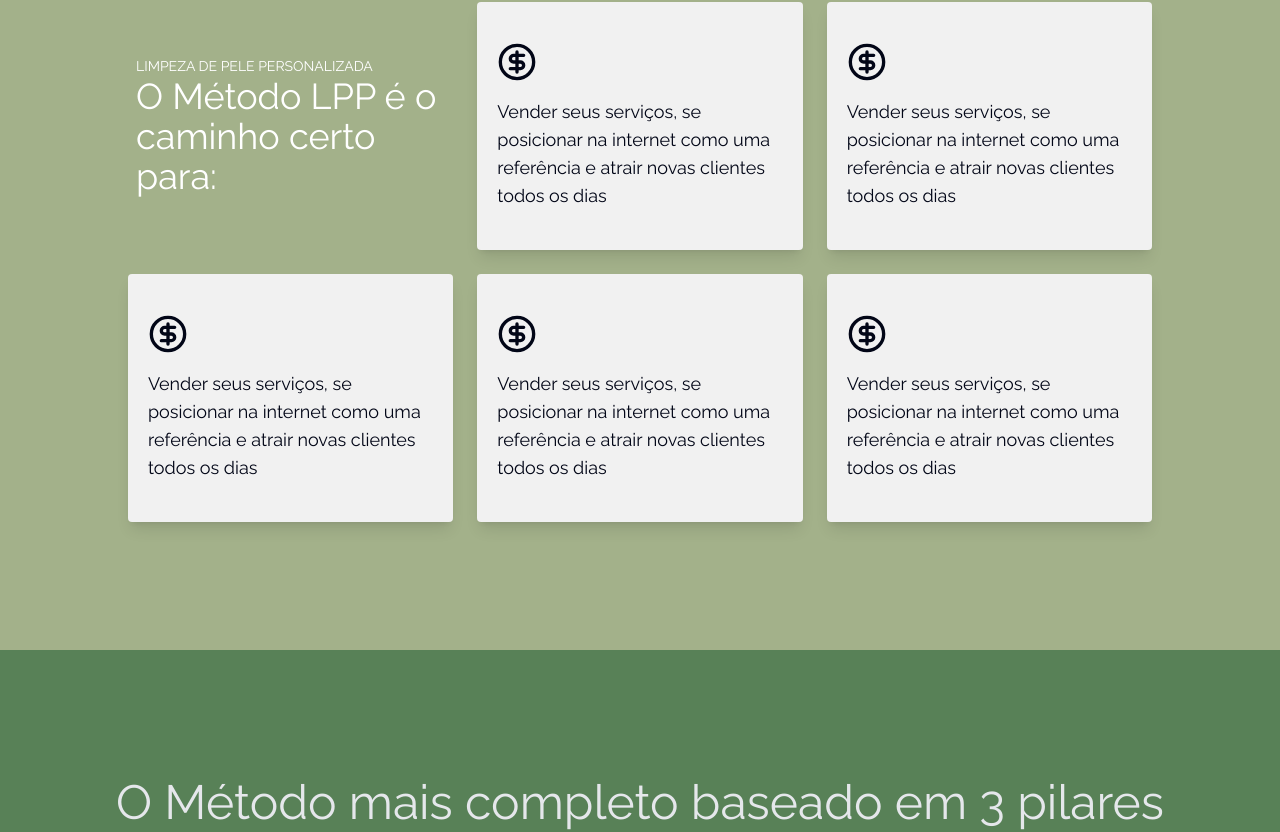
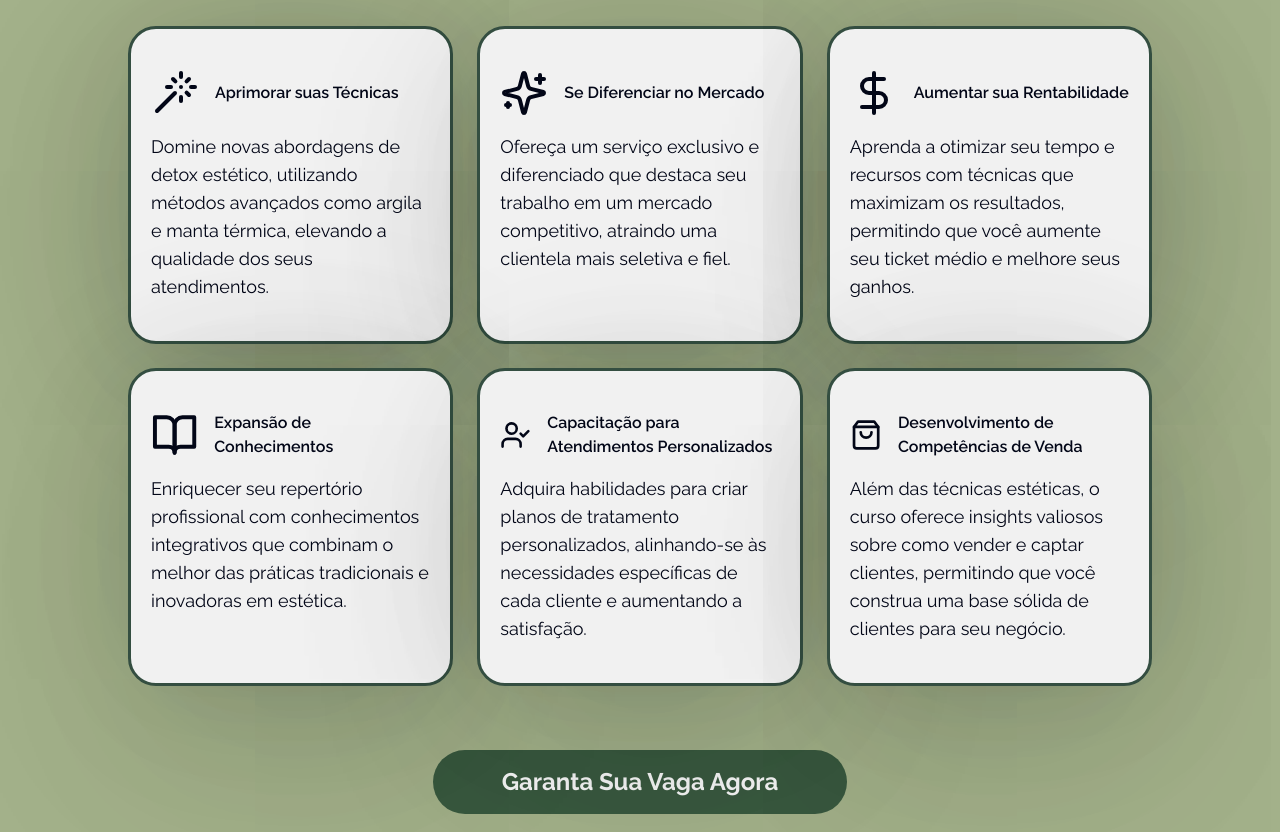
Before and after one commit to allan-batista-dev/agatharegisestetica, a Next.js app: page /deip in a window 1280 px wide. Shown: the part 1608-2440 px from the top of the page. Built offline with nearby package versions, Linux system fonts and the light colour scheme.

Commit message:
alteracoes

```diff
--- a/src/app/deip/components/CardInfo.tsx
+++ b/src/app/deip/components/CardInfo.tsx
@@ -7,10 +7,12 @@ import {
     CardHeader,
     CardTitle,
 } from "@/components/ui/card"
-import { CircleDollarSign } from "lucide-react";
+import { DollarSign, Sparkles, TrendingUp, Wand, BookOpen, UserCheck, ShoppingBag } from "lucide-react";
 import { gsap } from "gsap";
 import { ScrollTrigger } from "gsap/ScrollTrigger";
 import { useEffect, useLayoutEffect } from "react";
+import Link from "next/link";
+import { Button } from "@/components/ui/button";
 
 const CardInfo = () => {
 
@@ -45,56 +47,72 @@ const CardInfo = () => {
     }, [])
 
     return (
-        <section className="bg-green-light pt-64 pb-32 ">
+        <section className="bg-green-light pt-24 md:pt-44 pb-32 ">
+            <div className="text-center px-2 my-auto text-white card mb-10">
+                <p className="text-sm text-muted-foreground">
+                    DETOX ESTÉTICO INTEGRATIVO PERSONALIZADO
+                </p>
+                <p className="text-4xl font-bold">
+                    O Método D.E.I.P é o caminho certo para:
+                </p>
+            </div>
             <div className="grid grid-cols-1 md:grid-cols-2 lg:grid-cols-3 gap-x-6 gap-y-6 mx-5 lg:mx-32 items">
-                <div className="px-2 my-auto text-white card">
-                    <p className="text-sm text-muted-foreground">
-                        LIMPEZA DE PELE PERSONALIZADA
-                    </p>
-                    <p className="text-4xl">
-                        O Método LPP é o caminho certo para:
-                    </p>
-                </div>
-                <Card className=" bg-default px-5 py-10 card-y">
-                    <p className="mb-4">
-                        <CircleDollarSign className="h-10 w-10" />
+
+                <Card className=" bg-default px-5 py-10 card-y border-green-bold">
+                    <p className="mb-4 flex items-center">
+                        <Wand className="h-12 w-12 me-4" /> <span className="font-4xl font-semibold">Aprimorar suas Técnicas</span>
                     </p>
                     <p className="text-lg">
-                        Vender seus serviços, se posicionar na internet como uma referência e atrair novas clientes todos os dias
+                        Domine novas abordagens de detox estético, utilizando métodos avançados como argila e manta térmica, elevando a qualidade dos seus atendimentos.
                     </p>
                 </Card>
-                <Card className="px-5 py-10 bg-default card-reverse">
-                    <p className="mb-4">
-                        <CircleDollarSign className="h-10 w-10" />
+                <Card className=" bg-default px-5 py-10 card border-green-bold">
+                    <p className="mb-4 flex items-center">
+                        <Sparkles className="h-12 w-12 me-4" /> <span className="font-4xl font-semibold">Se Diferenciar no Mercado</span>
                     </p>
                     <p className="text-lg">
-                        Vender seus serviços, se posicionar na internet como uma referência e atrair novas clientes todos os dias
+                        Ofereça um serviço exclusivo e diferenciado que destaca seu trabalho em um mercado competitivo, atraindo uma clientela mais seletiva e fiel.
                     </p>
                 </Card>
-                <Card className="px-5 py-10 bg-default card">
-                    <p className="mb-4">
-                        <CircleDollarSign className="h-10 w-10" />
+                <Card className=" bg-default px-5 py-10 card-reverse border-green-bold">
+                    <p className="mb-4 flex items-center">
+                        <DollarSign className="h-12 w-12 me-4" /> <span className="font-4xl font-semibold">Aumentar sua Rentabilidade</span>
                     </p>
-                    <p className="text-lg bg-default ">
-                        Vender seus serviços, se posicionar na internet como uma referência e atrair novas clientes todos os dias
+                    <p className="text-lg">
+                        Aprenda a otimizar seu tempo e recursos com técnicas que maximizam os resultados, permitindo que você aumente seu ticket médio e melhore seus ganhos.
                     </p>
                 </Card>
-                <Card className="px-5 py-10 bg-default card-y">
-                    <p className="mb-4">
-                        <CircleDollarSign className="h-10 w-10" />
+                <Card className=" bg-default px-5 py-10 card border-green-bold">
+                    <p className="mb-4 flex items-center">
+                        <BookOpen className="h-12 w-12 me-4" /> <span className="font-4xl font-semibold">Expansão de Conhecimentos</span>
                     </p>
                     <p className="text-lg">
-                        Vender seus serviços, se posicionar na internet como uma referência e atrair novas clientes todos os dias
+                        Enriquecer seu repertório profissional com conhecimentos integrativos que combinam o melhor das práticas tradicionais e inovadoras em estética.
                     </p>
                 </Card>
-                <Card className="px-5 py-10 bg-default card-reverse">
-                    <p className="mb-4">
-                        <CircleDollarSign className="h-10 w-10" />
+                <Card className=" bg-default px-5 py-10 card-y border-green-bold">
+                    <p className="mb-4 flex items-center">
+                        <UserCheck className="h-12 w-12 me-4" /> <span className="font-4xl font-semibold">Capacitação para Atendimentos Personalizados</span>
                     </p>
-                    <p className="text-lg bg-default ">
-                        Vender seus serviços, se posicionar na internet como uma referência e atrair novas clientes todos os dias
+                    <p className="text-lg">
+                        Adquira habilidades para criar planos de tratamento personalizados, alinhando-se às necessidades específicas de cada cliente e aumentando a satisfação.
                     </p>
                 </Card>
+                <Card className=" bg-default px-5 py-10 card-reverse border-green-bold">
+                    <p className="mb-4 flex items-center">
+                        <ShoppingBag className="h-12 w-12 me-4" /> <span className="font-4xl font-semibold">Desenvolvimento de Competências de Venda</span>
+                    </p>
+                    <p className="text-lg">
+                        Além das técnicas estéticas, o curso oferece insights valiosos sobre como vender e captar clientes, permitindo que você construa uma base sólida de clientes para seu negócio.
+                    </p>
+                </Card>
+            </div>
+            <div className="text-center mt-16 px-5">
+                <Link href={"#"}>
+                    <Button className="w-full md:w-1/3 text-2xl py-8 rounded-full font-bold hover:text-green-900 hover:bg-slate-100  btn-dark-ar">
+                        Garanta Sua Vaga Agora
+                    </Button>
+                </Link>
             </div>
         </section>
     )
--- a/src/app/deip/components/Headers.tsx
+++ b/src/app/deip/components/Headers.tsx
@@ -17,6 +17,12 @@ const Headers = () => {
         gsap.to(".titleHeader", {
             opacity: 1, x: 0, duration: 1,
         });
+        gsap.from(".imageHeader", {
+            opacity: 0, y: 300, duration: 1,
+        });
+        gsap.to(".imageHeader", {
+            opacity: 1, y: 0, duration: 1,
+        });
     }, []);
 
     return (
@@ -30,15 +36,15 @@ const Headers = () => {
                 </h2>
                 <div>
                     <Link href={"https://pay.kiwify.com.br/bngE4k4"}>
-                        <Button variant={'ghost'} className="btn-dark-ar">
-                            <span className="text-md font-bold">
+                        <Button variant={'ghost'} className="btn-dark-ar rounded-full py-7">
+                            <span className="text-md font-bold text-lg ">
                                 Quero Me Especializar em Detox Corporal
                             </span>
                         </Button>
                     </Link>
                 </div>
             </div>
-            <div className="w-full md:w-1/2 mt-5 md:mt-0 flex justify-center md:hidden">
+            <div className="w-full md:w-1/2 mt-5 md:mt-0 flex imageHeader justify-center md:hidden">
                 <Image
                     src={agatha}
                     alt="Agatha"
--- a/src/app/deip/components/VideoSection.tsx
+++ b/src/app/deip/components/VideoSection.tsx
@@ -37,7 +37,7 @@ const VideoSection = () => {
     return (
         <section className="bg-default items1">
             <div className="text-center py-20">
-                <h3 className="text-2xl title">
+                <h3 className="text-3xl font-semibold px-8 lg:px-0 title text-green-dark">
                     Assista o vídeo para entender tudo sobre o curso!
                 </h3>
             </div>
@@ -54,7 +54,7 @@ const VideoSection = () => {
                     </DialogTrigger>
                     <DialogContent className="w-screen bg-gray-600 border-gray-600">
                         {/* @ts-ignore */}
-                        <iframe  className="w-full h-[280px] lg:w-full lg:h-[500px] mt-5" src="https://www.youtube.com/embed/NbWCd86Xn1k" title="Detox Estético Integrativo Personalizado (D.E.I.P)" frameborder="0" allow="accelerometer; autoplay; clipboard-write; encrypted-media; gyroscope; picture-in-picture; web-share" referrerpolicy="strict-origin-when-cross-origin" allowfullscreen></iframe>
+                        <iframe className="w-full h-[280px] lg:w-full lg:h-[500px] mt-5" src="https://www.youtube.com/embed/NbWCd86Xn1k" title="Detox Estético Integrativo Personalizado (D.E.I.P)" frameborder="0" allow="accelerometer; autoplay; clipboard-write; encrypted-media; gyroscope; picture-in-picture; web-share" referrerpolicy="strict-origin-when-cross-origin" allowfullscreen></iframe>
                     </DialogContent>
                 </Dialog>
             </div>
--- a/src/app/globals.css
+++ b/src/app/globals.css
@@ -31,6 +31,10 @@ html {
     background-position:  right;
     /* opacity: 0.8; */
   }
+  .btn-dark-ar {
+    color: whitesmoke;
+    background-color: #A3B18A;
+  }
 }
 
 /* Para telas muito pequenas, como dispositivos móveis antigos */
@@ -38,6 +42,10 @@ html {
   .bg-headers {
     background-size: cover;
     background-position:  right;
+  }
+  .btn-dark-ar {
+    color: whitesmoke;
+    background-color: #d8dece;
   }
 }
 .bg-color-ar {
@@ -52,11 +60,27 @@ html {
   background-color: #A3B18A;
 }
 
+.border-green-bold {
+  border: 3px solid #344E41;
+  border-radius: 28px;
+  box-shadow:
+  0.4px 2.1px 50.5px -23px rgba(0, 0, 0, 0.043),
+  0.9px 5px 96.5px -23px rgba(0, 0, 0, 0.062),
+  1.6px 9.4px 139.1px -23px rgba(0, 0, 0, 0.077),
+  2.9px 16.8px 183.2px -23px rgba(0, 0, 0, 0.09),
+  5.4px 31.3px 249.7px -23px rgba(0, 0, 0, 0.104),
+  13px 75px 500px -23px rgba(0, 0, 0, 0.12)
+;
+}
+
 .btn-dark-ar {
   color: whitesmoke;
   background-color: #3A5A40;
-  font-size: medium;
-  font-weight: 400;
+}
+
+.btn-light-ar {
+  color: whitesmoke;
+  background-color: #A3B18A;
 }
 
 .text-green-dark {
```
